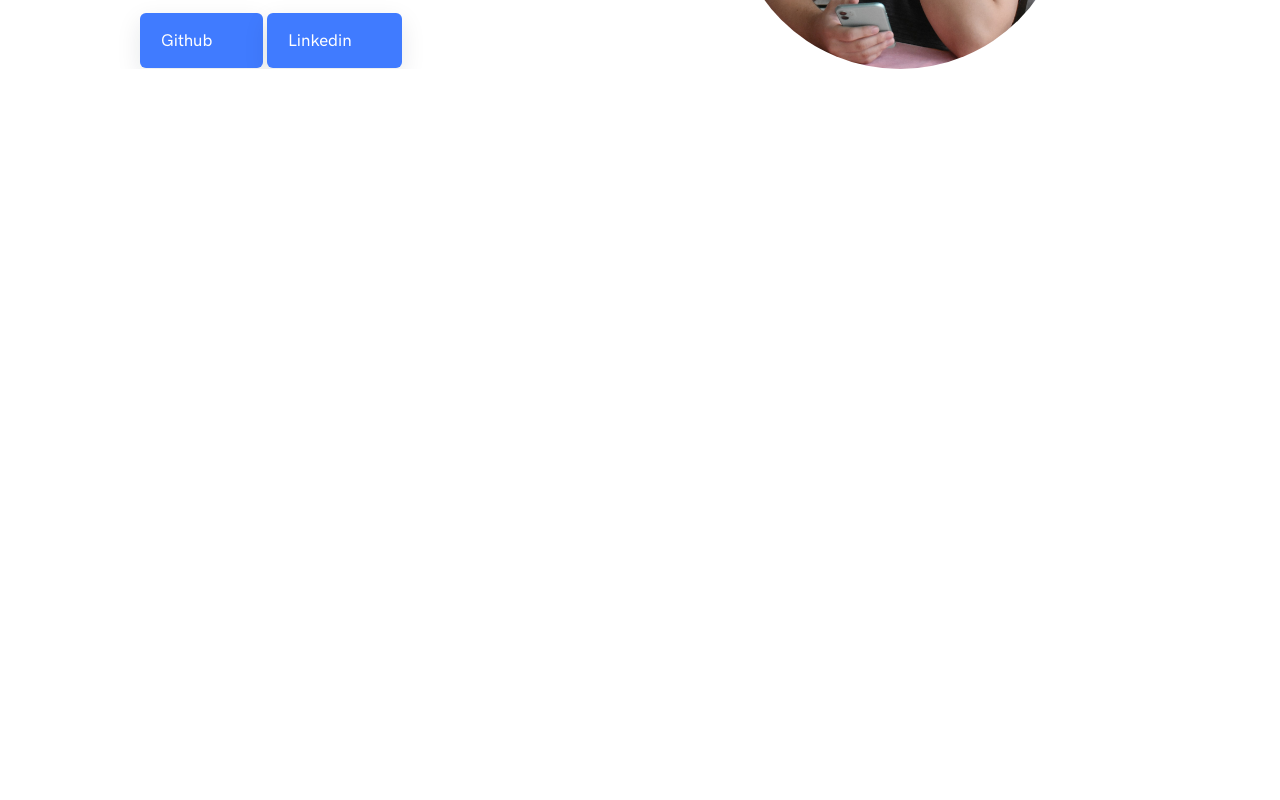
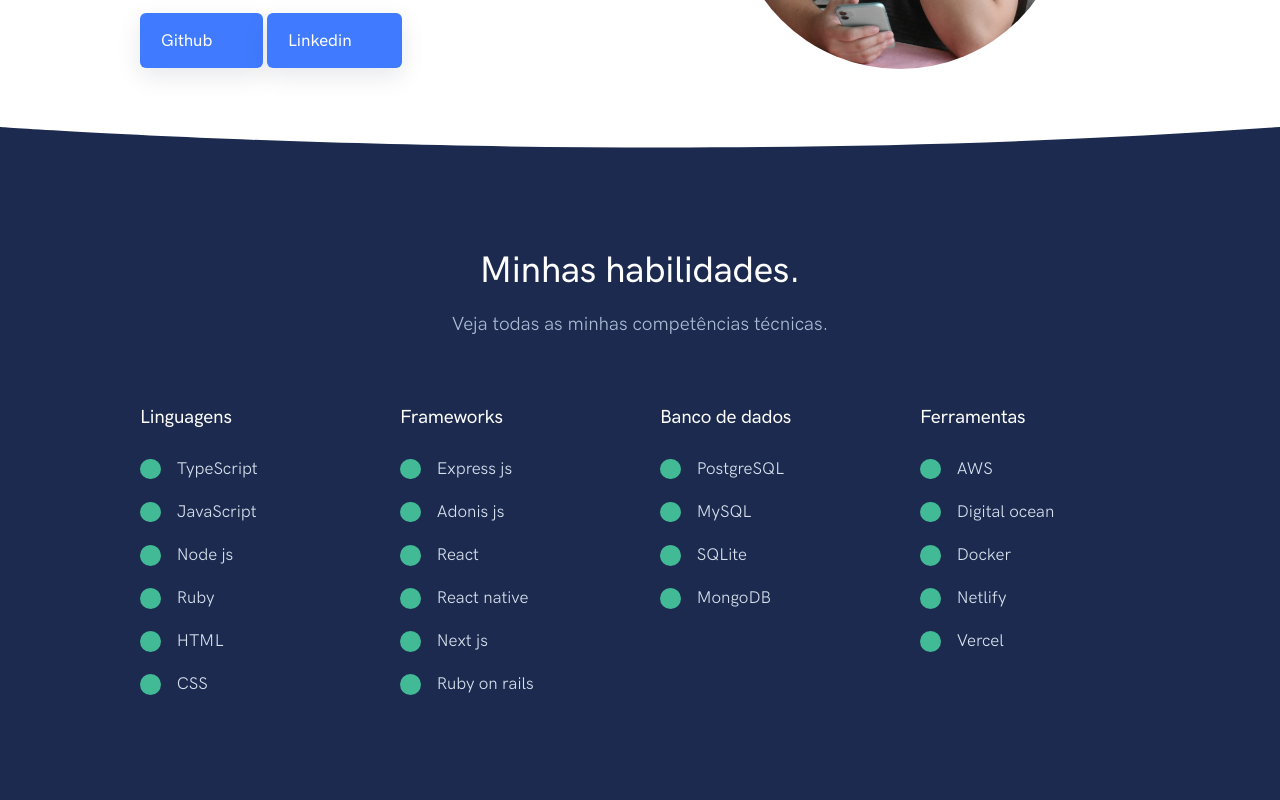
Before and after one commit to LuanColeto/portfolio, a Next.js app: page / in a window 1280 px wide. Shown: the part 460-1260 px from the top of the page. Before the commit the page ends 800 px from the top, so only its background shows below. Built offline with nearby package versions, Linux system fonts and the light colour scheme; a web font is replaced by a local one.

Commit message:
Add skills section

```diff
--- a/src/pages/index.tsx
+++ b/src/pages/index.tsx
@@ -77,8 +77,331 @@ export default function Home() {
         </div>
       </section>
 
+      <div className="position-relative mt-10">
+        <div className="shape shape-bottom shape-fluid-x svg-shim text-dark">
+          <svg viewBox="0 0 2880 48" fill="none" xmlns="http://www.w3.org/2000/svg">
+            <path d="M0 48h2880V0h-720C1442.5 52 720 0 720 0H0v48z" fill="currentColor"/>
+          </svg>
+        </div>
+      </div>
+
+      <section className="py-8 pt-md-11 pb-md-12 bg-dark">
+        <div className="container">
+          <div className="row justify-content-center">
+            <div className="col-12 col-md-10 col-lg-8 text-center">
+
+              {/*<h6 className="text-uppercase text-success fw-bold">*/}
+              {/*  All in one solution*/}
+              {/*</h6>*/}
+
+              <h1 className="fw-bold text-white">
+                Minhas habilidades.
+              </h1>
+
+              <p className="fs-lg text-gray-500 mb-7 mb-md-9">
+                Veja todas as minhas competências técnicas.
+              </p>
+
+            </div>
+          </div>
+          <div className="row">
+            <div className="col-12 col-md-6 col-lg-3 mb-4">
+
+              <h4 className="fw-bold text-white mb-5">
+                Linguagens
+              </h4>
+
+              <div className="d-flex">
+
+                <div className="badge badge-rounded-circle bg-success mt-1 me-4">
+                  <i className="fe fe-check"></i>
+                </div>
+
+                <p className="text-gray-300">
+                  TypeScript
+                </p>
+
+              </div>
+              <div className="d-flex">
+
+                <div className="badge badge-rounded-circle bg-success mt-1 me-4">
+                  <i className="fe fe-check"></i>
+                </div>
+
+                <p className="text-gray-300">
+                  JavaScript
+                </p>
+
+              </div>
+              <div className="d-flex">
+
+                <div className="badge badge-rounded-circle bg-success mt-1 me-4">
+                  <i className="fe fe-check"></i>
+                </div>
+
+                <p className="text-gray-300">
+                  Node js
+                </p>
+
+              </div>
+              <div className="d-flex">
+
+                <div className="badge badge-rounded-circle bg-success mt-1 me-4">
+                  <i className="fe fe-check"></i>
+                </div>
+
+                <p className="text-gray-300">
+                  Ruby
+                </p>
+
+              </div>
+              <div className="d-flex">
+
+                <div className="badge badge-rounded-circle bg-success mt-1 me-4">
+                  <i className="fe fe-check"></i>
+                </div>
+
+                <p className="text-gray-300">
+                  HTML
+                </p>
+
+              </div>
+              <div className="d-flex">
+
+                <div className="badge badge-rounded-circle bg-success mt-1 me-4">
+                  <i className="fe fe-check"></i>
+                </div>
+
+                <p className="text-gray-300">
+                  CSS
+                </p>
+
+              </div>
+
+            </div>
+            <div className="col-12 col-md-6 col-lg-3 mb-4">
+
+              <h4 className="fw-bold text-white mb-5">
+                Frameworks
+              </h4>
+
+              <div className="d-flex">
+
+                <div className="badge badge-rounded-circle bg-success mt-1 me-4">
+                  <i className="fe fe-check"></i>
+                </div>
+
+                <p className="text-gray-300">
+                  Express js
+                </p>
+
+              </div>
+              <div className="d-flex">
+
+                <div className="badge badge-rounded-circle bg-success mt-1 me-4">
+                  <i className="fe fe-check"></i>
+                </div>
+
+                <p className="text-gray-300">
+                  Adonis js
+                </p>
+
+              </div>
+              <div className="d-flex">
+
+                <div className="badge badge-rounded-circle bg-success mt-1 me-4">
+                  <i className="fe fe-check"></i>
+                </div>
+
+                <p className="text-gray-300">
+                  React
+                </p>
+
+              </div>
+              <div className="d-flex">
+
+                <div className="badge badge-rounded-circle bg-success mt-1 me-4">
+                  <i className="fe fe-check"></i>
+                </div>
+
+                <p className="text-gray-300">
+                  React native
+                </p>
+
+              </div>
+              <div className="d-flex">
+
+                <div className="badge badge-rounded-circle bg-success mt-1 me-4">
+                  <i className="fe fe-check"></i>
+                </div>
+
+                <p className="text-gray-300">
+                  Next js
+                </p>
+
+              </div>
+              <div className="d-flex">
+
+                <div className="badge badge-rounded-circle bg-success mt-1 me-4">
+                  <i className="fe fe-check"></i>
+                </div>
+
+                <p className="text-gray-300">
+                  Ruby on rails
+                </p>
+
+              </div>
+            </div>
+
+            <div className="col-12 col-md-6 col-lg-3 mb-4">
+
+              <h4 className="fw-bold text-white mb-5">
+                Banco de dados
+              </h4>
+
+              <div className="d-flex">
+
+                <div className="badge badge-rounded-circle bg-success mt-1 me-4">
+                  <i className="fe fe-check"></i>
+                </div>
+
+                <p className="text-gray-300">
+                  PostgreSQL
+                </p>
+
+              </div>
+              <div className="d-flex">
+
+                <div className="badge badge-rounded-circle bg-success mt-1 me-4">
+                  <i className="fe fe-check"></i>
+                </div>
+
+                <p className="text-gray-300">
+                  MySQL
+                </p>
+
+              </div>
+              <div className="d-flex">
+
+                <div className="badge badge-rounded-circle bg-success mt-1 me-4">
+                  <i className="fe fe-check"></i>
+                </div>
+
+                <p className="text-gray-300">
+                  SQLite
+                </p>
+
+              </div>
+              <div className="d-flex">
+
+                <div className="badge badge-rounded-circle bg-success mt-1 me-4">
+                  <i className="fe fe-check"></i>
+                </div>
+
+                <p className="text-gray-300">
+                  MongoDB
+                </p>
+
+              </div>
+
+            </div>
+            <div className="col-12 col-md-6 col-lg-3 mb-4">
+
+              <h4 className="fw-bold text-white mb-5">
+                Ferramentas
+              </h4>
+
+              <div className="d-flex">
+
+                <div className="badge badge-rounded-circle bg-success mt-1 me-4">
+                  <i className="fe fe-check"></i>
+                </div>
+
+                <p className="text-gray-300">
+                  AWS
+                </p>
+
+              </div>
+              <div className="d-flex">
+
+                <div className="badge badge-rounded-circle bg-success mt-1 me-4">
+                  <i className="fe fe-check"></i>
+                </div>
+
+                <p className="text-gray-300">
+                  Digital ocean
+                </p>
+
+              </div>
+              <div className="d-flex">
+
+                <div className="badge badge-rounded-circle bg-success mt-1 me-4">
+                  <i className="fe fe-check"></i>
+                </div>
+
+                <p className="text-gray-300">
+                  Docker
+                </p>
+
+              </div>
+              <div className="d-flex">
+
+                <div className="badge badge-rounded-circle bg-success mt-1 me-4">
+                  <i className="fe fe-check"></i>
+                </div>
+
+                <p className="text-gray-300">
+                  Netlify
+                </p>
+
+              </div>
+              <div className="d-flex">
+
+                <div className="badge badge-rounded-circle bg-success mt-1 me-4">
+                  <i className="fe fe-check"></i>
+                </div>
+
+                <p className="text-gray-300">
+                  Vercel
+                </p>
+
+              </div>
+            </div>
+
+          </div>
+        </div>
+      </section>
+
+      <section className="pt-4 pt-md-11 mt-11">
+        <div className="container">
+          <div className="row align-items-center">
+            <div className="col-12 col-md-5 col-lg-6 order-md-2" style={{display: "flex", alignItems: "center", justifyContent: "center"}}>
+
+              <img src="/code-intro.svg"
+                   className="img-fluid mw-md-150 mw-lg-130 mb-6 mb-md-0" alt="..." data-aos="fade-up"
+                   data-aos-delay="100" />
 
 
+            </div>
+            <div className="col-12 col-md-7 col-lg-6 order-md-1" data-aos="fade-up">
+
+              <h1 className="display-3 text-center text-md-start">
+                Sobre mim
+              </h1>
+
+
+              <p className="lead text-center text-md-start text-muted mb-lg-8">
+                Oi! Meu nome é Luan Mota Coleto, sou um desenvolvedor de software, apaixonado não só por programação, mas pelo o que eu posso fazer com ela. Tenho como propósito resolver problemas, através de código.
+              </p>
+
+              <p className="lead text-center text-md-start text-muted mb-6 mb-lg-8">
+                Tenho experiência em projetos de médio porte, tanto mobile quanto web, construindo tanto o lado do servidor quanto o lado do cliente (apesar de ter uma paixão por back-end). Minha Stack principal é React e node, além de trabalhar com Ruby e Rails, mas sempre buscando aprender coisas novas.
+              </p>
+
+            </div>
+          </div>
+        </div>
+      </section>
 
 
     </>
```
